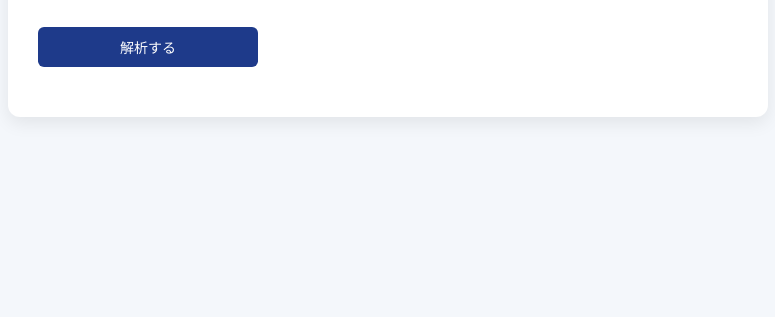
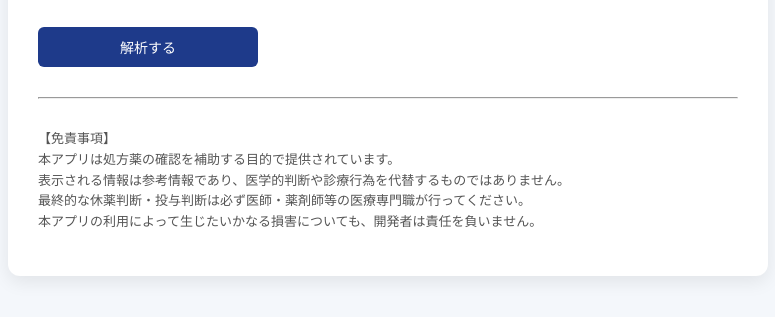
Before and after one commit to s1343157-cyber/drug-check-app, a website: page public/index.html in a window 1280 px wide. Shown: the part 193-510 px from the top of the page, without its empty margins (252-1027 px from the left). Drawn offline with Linux system fonts and the light colour scheme.

Commit message:
Add disclaimer

```diff
--- a/public/index.html
+++ b/public/index.html
@@ -142,6 +142,18 @@
 
   <div id="result"></div>
 
+  <div class="disclaimer">
+    <hr style="margin:30px 0;">
+    <p style="font-size:13px; color:#555; line-height:1.6;">
+      【免責事項】<br>
+      本アプリは処方薬の確認を補助する目的で提供されています。<br>
+      表示される情報は参考情報であり、医学的判断や診療行為を代替するものではありません。<br>
+      最終的な休薬判断・投与判断は必ず医師・薬剤師等の医療専門職が行ってください。<br>
+      本アプリの利用によって生じたいかなる損害についても、開発者は責任を負いません。
+    </p>
+  </div>
+
+
 
   </div>
 
```
